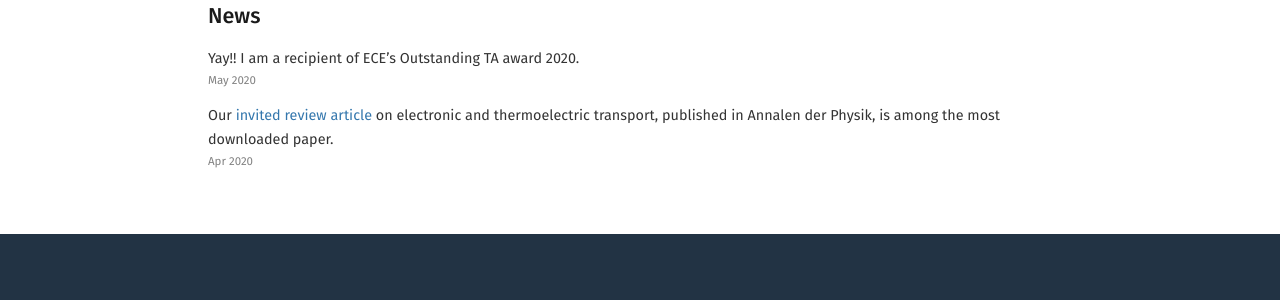
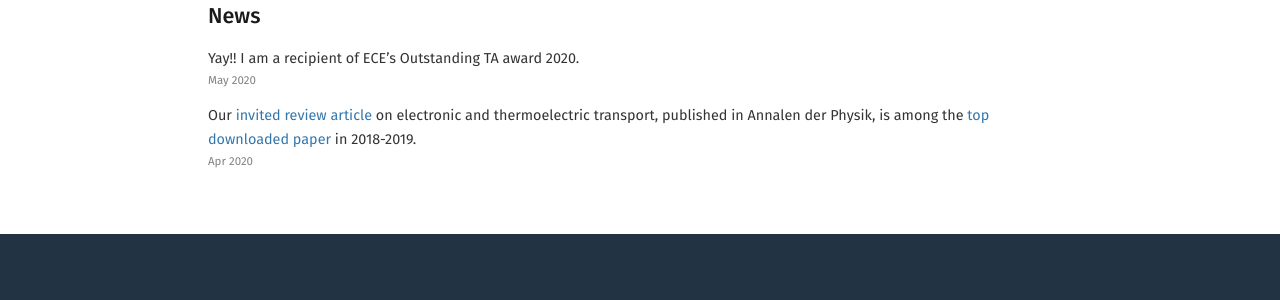
Before and after one commit to arnabmajee/arnabmajee.github.io, a Jekyll site: the page built from index.md, in a window 1280 px wide. Shown: the part 1382-1682 px from the top of the page. Built offline with Jekyll 4.4.1, drawn with Linux system fonts in a browser that asks for light colours; nearby versions of some CDN libraries; a style sheet for code colours, icons or effects is not loaded.

Commit message:
Update news.yml

```diff
--- a/_data/news.yml
+++ b/_data/news.yml
@@ -1,4 +1,4 @@
 - message: "Yay!! I am a recipient of ECE's Outstanding TA award 2020."
   date: 2020-05-07
-- message: "Our [invited review article](https://onlinelibrary.wiley.com/doi/full/10.1002/andp.201800510) on electronic and thermoelectric transport, published in Annalen der Physik, is among the most downloaded paper."
+- message: "Our [invited review article](https://onlinelibrary.wiley.com/doi/full/10.1002/andp.201800510) on electronic and thermoelectric transport, published in Annalen der Physik, is among the [top downloaded paper](https://secure.wiley.com/LP=7613?elq_mid=45006&elq_cid=21075896&elqCampaignId=28221&utm_campaign=28221&utm_source=eloquaEmail&utm_medium=email&utm_content=CoAuthor2-Certificate-Email-FY20-Q3-R-DG-TopDownloaded-Authors-W26CS&elqTrackId=acccbe0e354546cba9ef5ff894002a48&elq=df4bc45b137f436eb8a2369accda226f&elqaid=45006&elqat=1&elqCampaignId=28221) in 2018-2019."
   date: 2020-04-30
```
